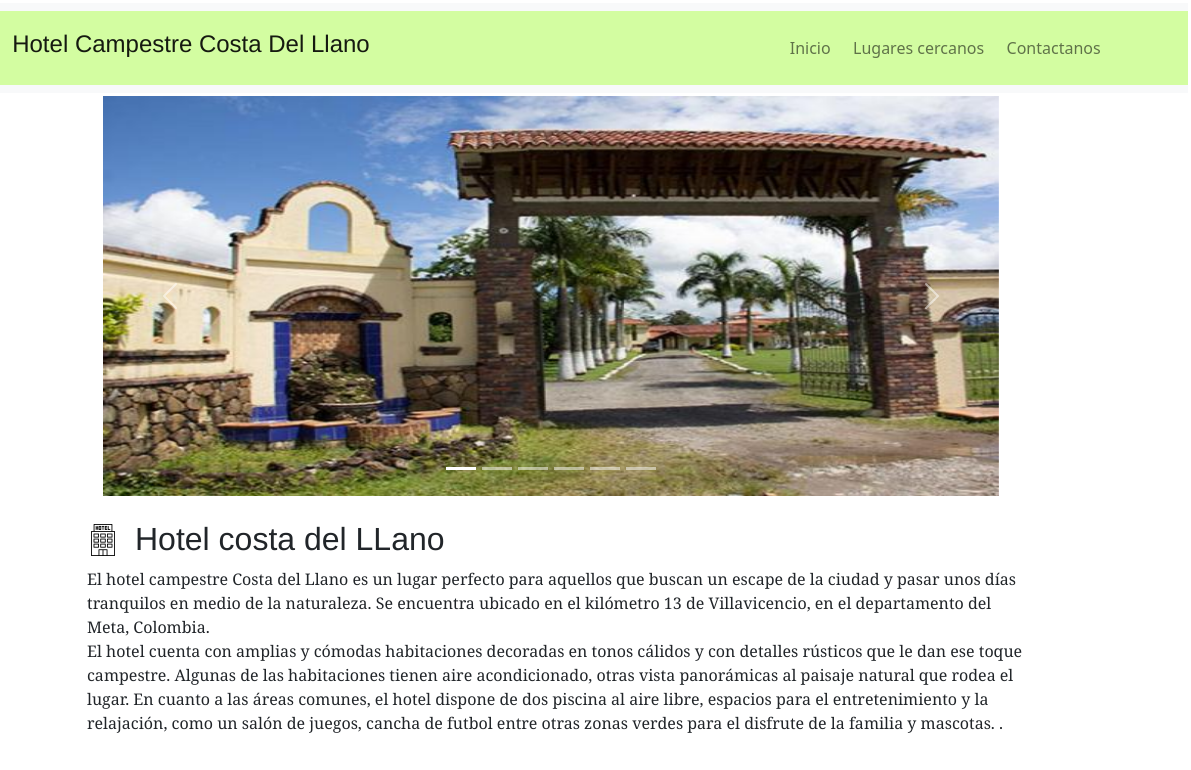
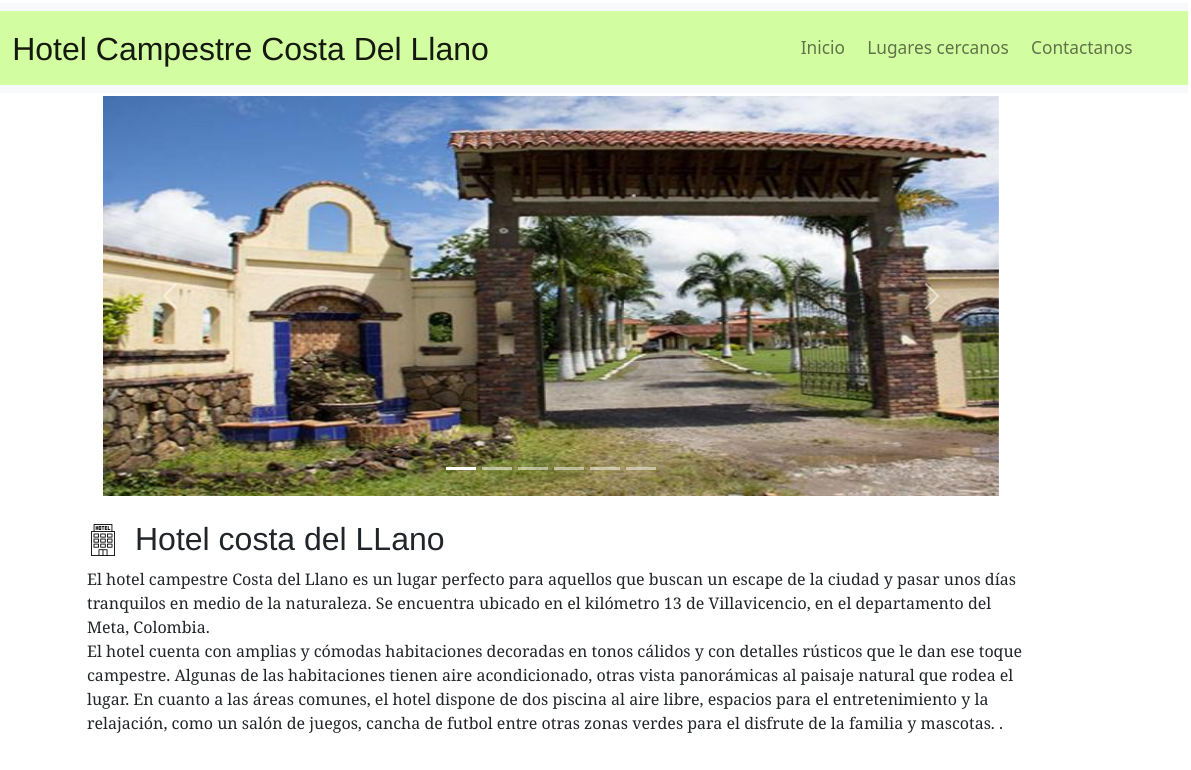
Before and after one commit to Akernia/HotelcampestreCDLL.github.io, a plain HTML site: page index.html in a window 1280 px wide. Shown: the top 770 px of the page, 89-1280 px from the left. Drawn offline with Linux system fonts and the light colour scheme.

Commit message:
Estilos.css
Initial commit

```diff
--- a/Estilos.css
+++ b/Estilos.css
@@ -6,13 +6,16 @@
 
 }
 .h4{
+    margin-top: 2.2%;
     font-family:'Franklin Gothic Medium', 'Arial Narrow', Arial, sans-serif;
+    font-size: 160%;
 }
 #menu{
-    margin-right: 4rem;
+    margin-right: 2rem;
 }
 .nav-link{
     margin: 0.2rem;
+    font-size: 108%;
 }
 .INICIAL{
     margin: 0 auto;
```
